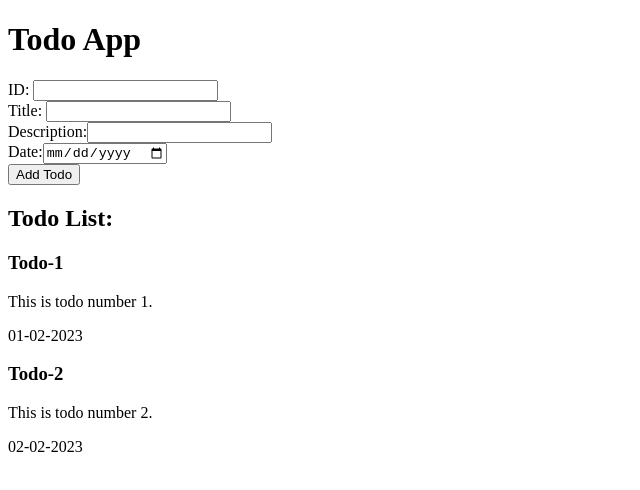
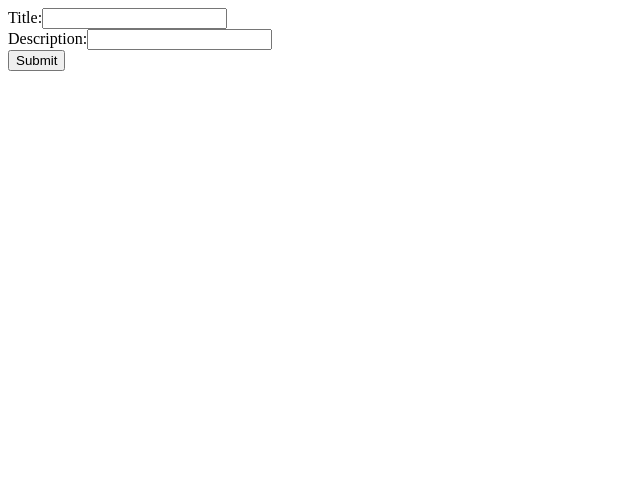
Before and after one commit to atikrpi27/todo-app-by-react, a React (Vite) app: page / in a window 1280 px wide. Shown: the top 490 px of the page, without its empty margins (0-640 px from the left). Built offline with nearby package versions, Linux system fonts and the light colour scheme.

Commit message:
update addTodo

```diff
--- a/src/App.jsx
+++ b/src/App.jsx
@@ -1,13 +1,10 @@
 import React from "react";
 
 import Home from "./Components/Home";
-import AddNewTodo from "./Components/AddNewTodo";
 
 function App() {
     return (
         <div>
-            <h1>Todo App</h1>
-            <AddNewTodo />
             <Home />
         </div>
     );
--- a/src/Components/AddNewTodo.jsx
+++ /dev/null
@@ -1,42 +0,0 @@
-import React, { useState } from 'react'
-
-export default function AddNewTodo() {
-    const [todo, setTodo] = useState({id:"", title: "", description: "", date: ""})
-
-    const handleSubmit = (e) => {
-        e.preventDefault();
-        alert("submitted")
-        console.log(todo)
-    }
-
-    const handleChange = (e) => {
-        const name = e.target.name;
-        setTodo((prevTodo) => {
-            return{...prevTodo, [name]: e.target.value }
-        } )
-    }
-
-    return (
-        <form action="" onSubmit={handleSubmit}>
-            <div>
-                <label htmlFor="id">ID: </label>
-                <input type="text" name="id" onChange={handleChange}/>
-            </div>
-            <div>
-                <label htmlFor="title">Title: </label>
-                <input type="text" name="title" onChange={handleChange}/>
-            </div>
-            <div>
-                <label htmlFor="description">Description:</label>
-                <input type="text" name="description" onChange={handleChange}/>
-            </div>
-            <div>
-                <label htmlFor="date">Date:</label>
-                <input type="date" name="date" onChange={handleChange}/>
-            </div>
-            <div>
-                <button type='submit'>Add Todo</button>
-            </div>
-        </form>
-    )
-}
--- /dev/null
+++ b/src/Components/Form.jsx
@@ -0,0 +1,37 @@
+import React, { useState } from 'react'
+
+export default function Form(props) {
+
+    const [todo, setTodo] = useState({title:"", description:""});
+    const {title, description} = todo;
+
+    const handleSubmit = (e) => {
+        e.preventDefault();
+        props.onAddTodo(todo);
+        setTodo({ title: "", description: "" })
+    }
+
+    const handleData = (e) => {
+        const name = e.target.name;
+        // console.log(name);
+        setTodo((oldTodo) => {
+            return { ...oldTodo, [name]: e.target.value}
+        })
+    }
+
+  return (
+    <form onSubmit={handleSubmit}>
+        <div>
+            <label htmlFor="title">Title:</label>
+            <input type="text" name='title' value={title} onChange={handleData} />
+        </div>
+        <div>
+            <label htmlFor="description">Description:</label>
+            <input type="text" name='description' value={description} onChange={handleData} />
+        </div>
+        <div>
+            <button type='submit'>Submit</button>
+        </div>
+    </form>
+  )
+}
--- a/src/Components/Home.jsx
+++ b/src/Components/Home.jsx
@@ -1,24 +1,36 @@
-import React from "react";
+import React, { useState } from 'react'
+import Todos from './Todos'
+import Form from './Form'
 
-import Todos from "./Todos";
+// const localTodo = [
+//     {
+//         id: 1,
+//         title: "Title 1",
+//         description: "This is description-1 for Title-1"
+//     },
+//     {
+//         id: 2,
+//         title: "Title 2",
+//         description: "This is description-2 for Title-2"
+//     }
+// ]
 
-export default function Home() {
-    let todos = [
-        {
-            id: 1,
-            title: "Todo-1",
-            description: "This is todo number 1.",
-            date: "01-02-2023"
-        },
-        {
-            id: 2,
-            title: "Todo-2",
-            description: "This is todo number 2.",
-            date: "02-02-2023"
-        },
-    ]
+function Home() {
 
-    return <div>
-        <Todos todos={todos} />
-    </div>;
+    const [todos, setTodo] = useState([])
+
+    const handleAddTodo = (newTodo) =>{
+       setTodo((prevTodos) => {
+        return [ ...prevTodos, {newTodo} ]
+       })
+    }
+
+    return (
+        <div>
+            <Form onAddTodo={handleAddTodo} />
+            <Todos todos={todos} />
+        </div>
+    )
 }
+
+export default Home
--- a/src/Components/Todo.jsx
+++ b/src/Components/Todo.jsx
@@ -1,14 +1,13 @@
 import React from 'react'
 
 export default function Todo(props) {
+    const {id, title, description} = props.todo;
     console.log(props.todo)
-    const { id, title, description, date } = props.todo;
   return (
     <article>
         <div>
-                <h3>{title}</h3>
+            <h2>{title}</h2>
             <p>{description}</p>
-                <p>{date}</p>
         </div>
     </article>
   )
--- a/src/Components/Todos.jsx
+++ b/src/Components/Todos.jsx
@@ -1,18 +1,15 @@
-import React from "react";
+import React from 'react'
 
-import Todo from "./Todo";
+import Todo from './Todo'
 
-export default function Todos(props) {
-    // console.log(todo)
+function Todos(props) {
+    // console.log(props.todos)
+    return <section>
+        {
+            props.todos.map((todo,index) => <Todo key={index} todo={todo} />)
+        }
+    </section>
 
-    return (
-        <section>
-            <h2>Todo List:</h2>
-            {
-                props.todos.map((todo) => (
-                    <Todo key={todo.id} todo={todo} />
-                ))
-            }
-        </section>
-    )
 }
+
+export default Todos;
```
Lines whose indentation alone changed are shown as unchanged.
